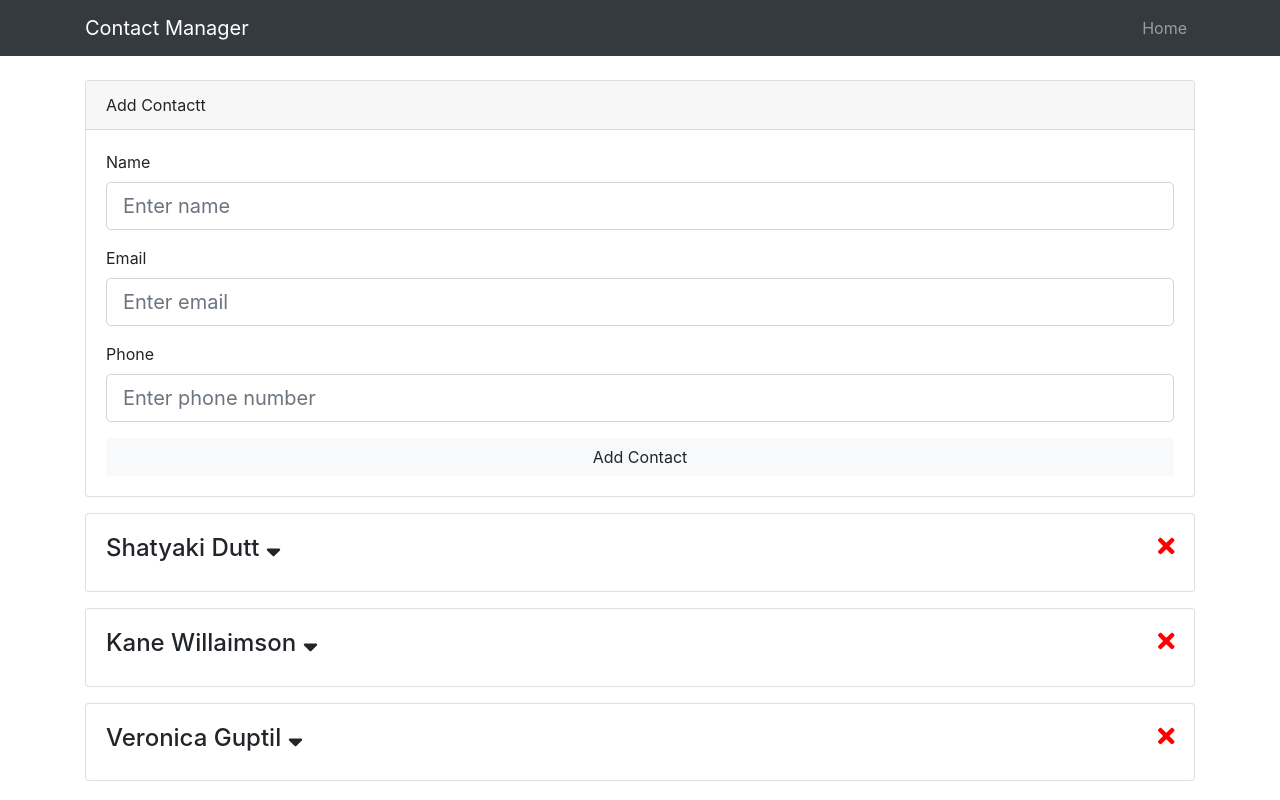
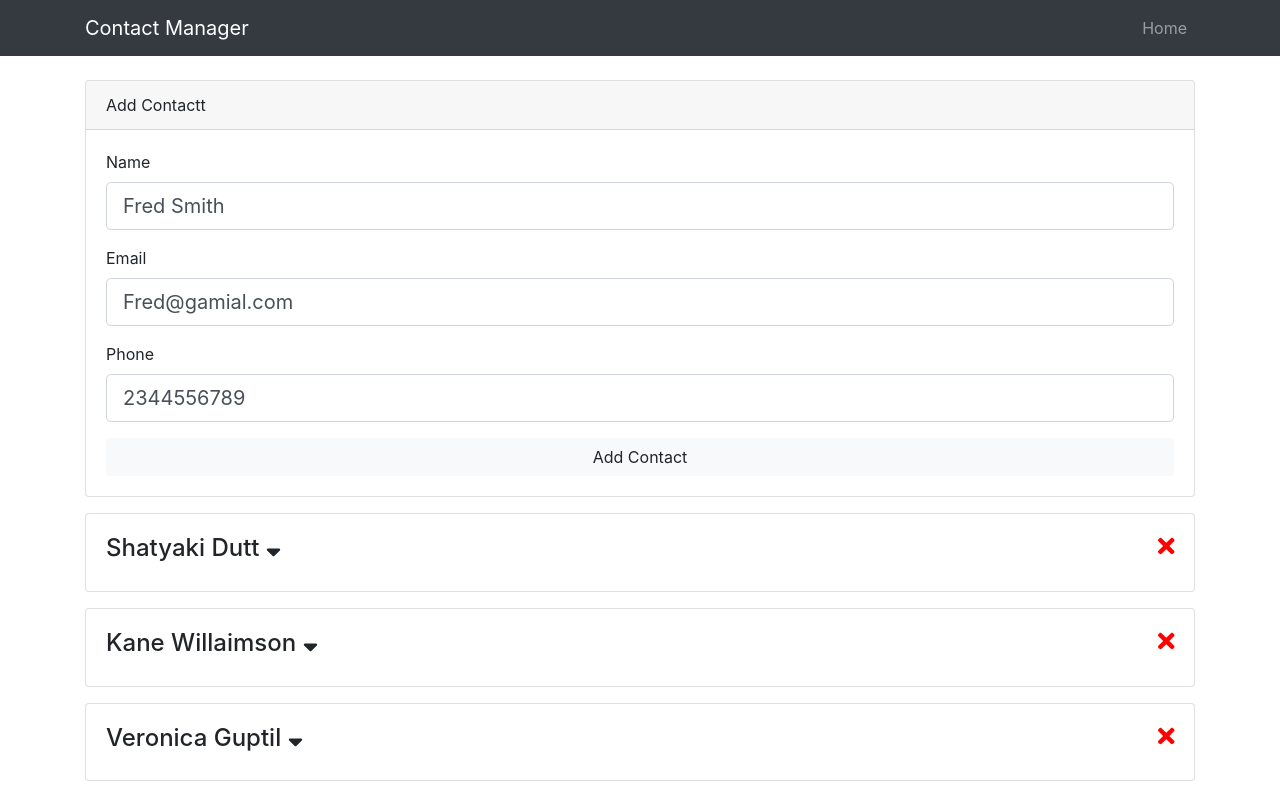
Before and after one commit to Dutt23/React_sandboxclient, a React (Create React App) app: page / in a window 1280 px wide. Built offline with nearby package versions, Linux system fonts and the light colour scheme.

Commit message:
Finished ref , uncontrolled component

```diff
--- a/src/App.js
+++ b/src/App.js
@@ -3,6 +3,7 @@ import React, { Component } from "react";
 import Header from "./components/layout/Header";
 import Contacts from "./components/contacts/Contacts";
 import AddContact from "./components/contacts/AddContact";
+import AddContact1 from "./components/contacts/AddContact1";
 import { Provider } from "./context";
 
 import "bootstrap/dist/css/bootstrap.min.css";
@@ -14,7 +15,8 @@ class App extends Component {
         <div className="App">
           <Header branding={branding} />
           <div className="container">
-            <AddContact />
+            {/* <AddContact /> */}
+            <AddContact1 />
             <Contacts />
           </div>
         </div>
--- /dev/null
+++ b/src/components/contacts/AddContact1.js
@@ -0,0 +1,79 @@
+import React, { Component } from "react";
+
+class AddContact1 extends Component {
+  constructor(props) {
+    super(props);
+    this.nameInput = React.createRef();
+    this.emailInput = React.createRef();
+    this.phoneInput = React.createRef();
+  }
+  static defaultProps = {
+    name: "Fred Smith",
+    email: "Fred@gamial.com",
+    phone: "2344556789"
+  };
+
+  onSubmit = e => {
+    e.preventDefault();
+    const contact = {
+      name: this.nameInput.current.value,
+      email: this.emailInput.current.value,
+      phone: this.phoneInput.current.value
+    };
+
+    console.log(contact);
+  };
+
+  render() {
+    const { name, email, phone } = this.props;
+    return (
+      <div className="card mb-3">
+        <div className="card-header">Add Contactt</div>
+        <div className="card-body">
+          <form onSubmit={this.onSubmit}>
+            <div className="form-group">
+              <label htmlFor="name">Name</label>
+              <input
+                type="text"
+                name="name"
+                className="form-control form-control-lg"
+                placeholder="Enter name"
+                defaultValue={name}
+                ref={this.nameInput}
+              />
+            </div>
+            <div className="form-group">
+              <label htmlFor="email">Email</label>
+              <input
+                type="email"
+                name="email"
+                className="form-control form-control-lg"
+                placeholder="Enter email"
+                defaultValue={email}
+                ref={this.emailInput}
+              />
+            </div>
+            <div className="form-group">
+              <label htmlFor="phone">Phone</label>
+              <input
+                type="text"
+                name="phone"
+                className="form-control form-control-lg"
+                placeholder="Enter phone number"
+                defaultValue={phone}
+                ref={this.phoneInput}
+              />
+            </div>
+            <input
+              type="submit"
+              value="Add Contact"
+              className="btn btn-block btn-light"
+            />
+          </form>
+        </div>
+      </div>
+    );
+  }
+}
+
+export default AddContact1;
```
